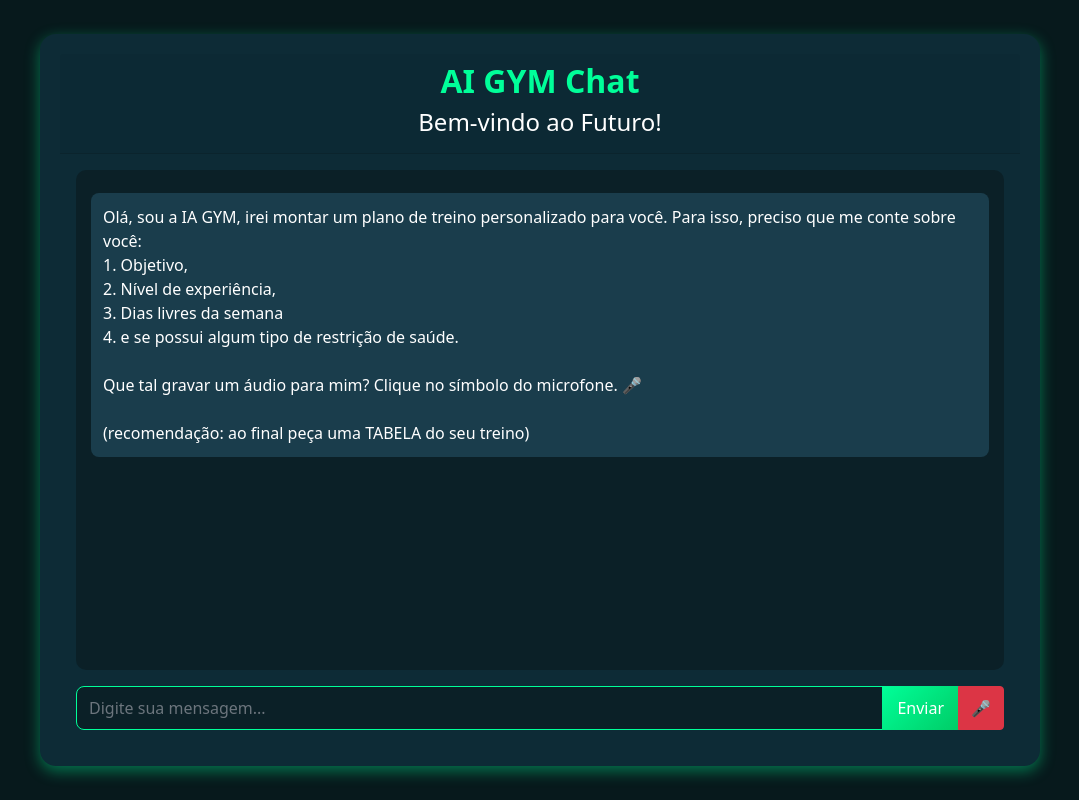
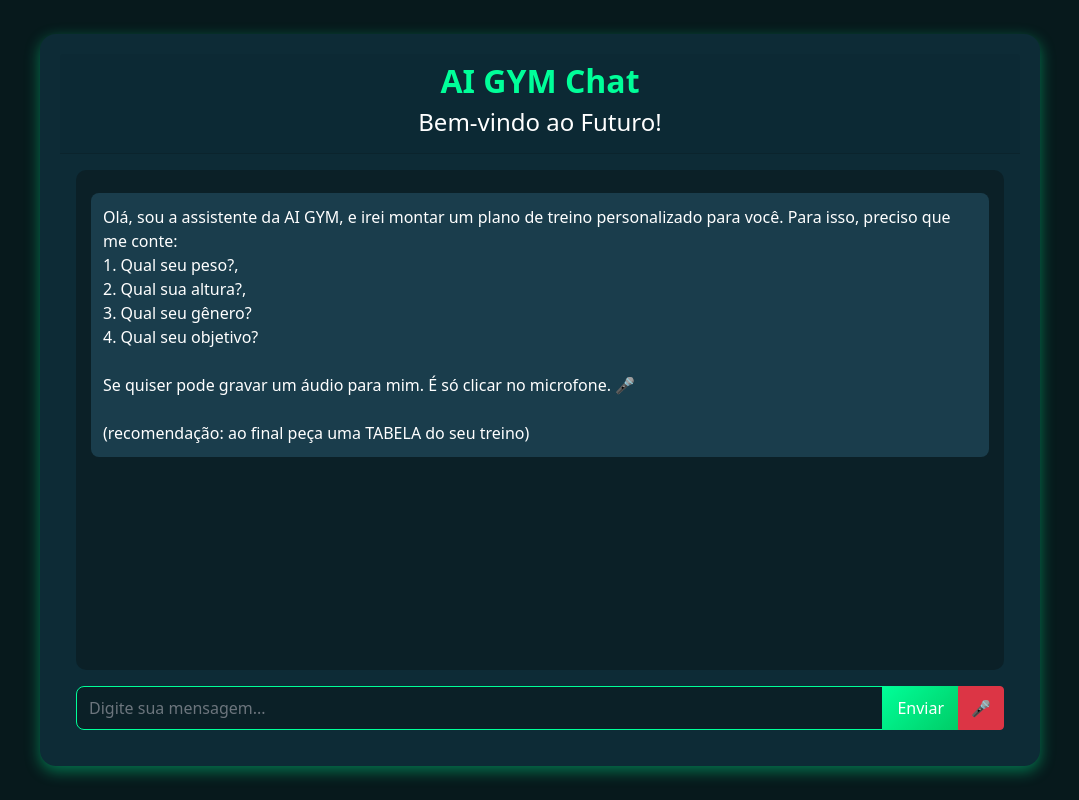
Before and after one commit to DarioAlef/ai_gym, a Flask app: page /chat in a window 1280 px wide. Shown: the whole page, without its empty margins (100-1179 px from the left). Run offline with Flask 3, Linux system fonts and the light colour scheme; some libraries are stand-ins or nearby versions.

Commit message:
final_form

```diff
--- a/templates/chat.html
+++ b/templates/chat.html
@@ -266,7 +266,7 @@ marked.setOptions({
 
 // Função para enviar mensagem de boas-vindas
 function sendWelcomeMessage() {
-    const welcomeMessage = "Olá, sou a IA GYM, irei montar um plano de treino personalizado para você. Para isso, preciso que me conte sobre você: \n1. Objetivo, \n2. Nível de experiência, \n3. Dias livres da semana \n4. e se possui algum tipo de restrição de saúde. \n\nQue tal gravar um áudio para mim? Clique no símbolo do microfone. 🎤 \n\n(recomendação: ao final peça uma TABELA do seu treino)";
+    const welcomeMessage = "Olá, sou a assistente da AI GYM, e irei montar um plano de treino personalizado para você. Para isso, preciso que me conte: \n1. Qual seu peso?, \n2. Qual sua altura?, \n3. Qual seu gênero? \n4. Qual seu objetivo? \n\nSe quiser pode gravar um áudio para mim. É só clicar no microfone. 🎤 \n\n(recomendação: ao final peça uma TABELA do seu treino)";
     const chatMessages = document.getElementById('chat-messages');
 
     // Adiciona mensagem de boas-vindas
```
